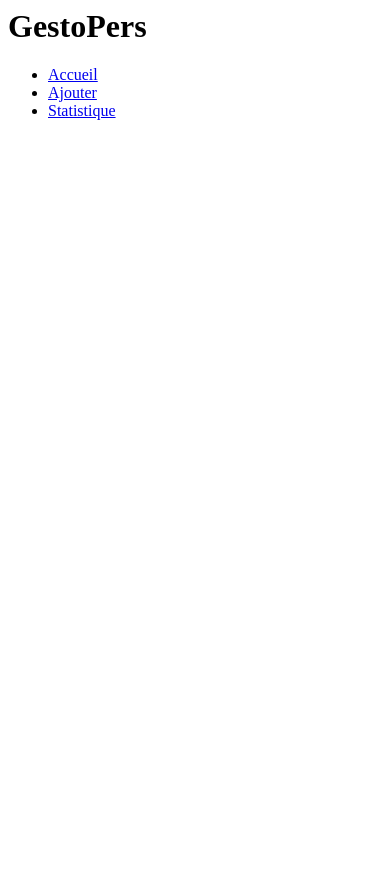
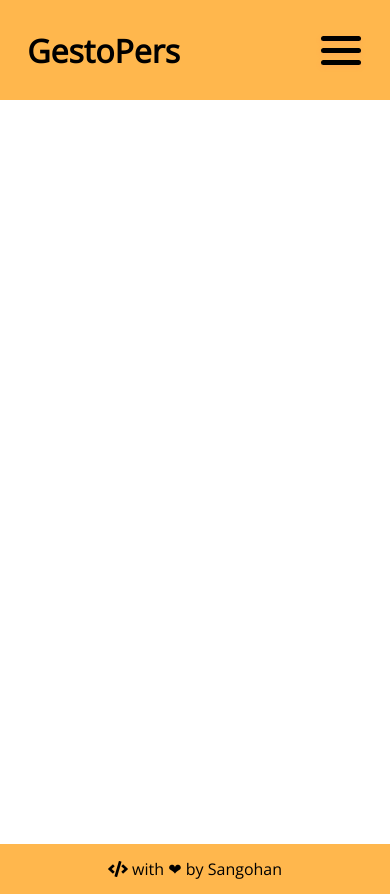
Before and after one commit to iamSangohan/GestoPers, a Django app: template templates/base.html in a window 390 px wide. Before the commit the page ends 120 px from the top, so only its background shows below. Run offline with Django 4.2, Linux system fonts and the light colour scheme; the template is opened without the code that fills it, so the values that code supplies are empty.

Commit message:
Realisation de la vue de base html+css+js

```diff
--- a/gestopers/settings.py
+++ b/gestopers/settings.py
@@ -117,6 +117,10 @@ USE_TZ = True
 
 STATIC_URL = 'static/'
 
+STATICFILES_DIRS = [
+    BASE_DIR / "static",
+]
+
 # Default primary key field type
 # https://docs.djangoproject.com/en/4.0/ref/settings/#default-auto-field
 
--- a/static/app.css
+++ b/static/app.css
@@ -0,0 +1,176 @@
+@import url('https://fonts.googleapis.com/css2?family=Open+Sans&display=swap');
+
+*{
+    margin: 0;
+    padding: 0;
+    box-sizing: border-box;
+    font-family: 'Open Sans', sans-serif;
+}
+
+main{
+    display: flex;
+    justify-content: center;
+    align-items: center;
+    min-height: 100vh;
+}
+
+ul{
+    list-style: none;
+}
+
+header{
+    background: #ffb74d;
+    width: 100%;
+    height: 100px;
+    position: fixed;
+    top: 0;
+    left: 0;
+    justify-content: space-between;
+    align-items: center;
+    display: flex;
+}
+
+#titre{
+    margin: 7%;
+    float: left;
+    font-weight: 600;
+}
+
+li, a{
+    font-weight: 600;
+    font-size: 18;
+    color: black;
+    text-decoration: none;
+}
+
+li{
+    display: inline-block;
+    font-size: 18px;
+    padding: 10px;
+    margin: 0 20px;
+}
+
+li a {
+    transition: all 0.3s ease 0s;
+}
+
+li a:hover{
+    color: whitesmoke;
+}
+
+nav{
+    float: right;
+    margin-right: 5%;
+    display: flex;
+}
+
+
+/* Menu Burger */
+.menuBurger{
+    position: relative;
+    display: flex;
+    justify-content: center;
+    align-items: center;
+    width: 60px;
+    height: 60px;
+    cursor: pointer;
+    transition: all .5s ease-in-out;
+    /* border: 3px solid #fff; */
+    display: none;
+}
+
+.btnBurger{
+    width: 40px;
+    height: 5px;
+    background: black;
+    border-radius: 5px;
+    box-shadow: 0 2px 5px rgba(255, 143, 102, 0.267);
+    transition: all .5s ease-in-out;
+}
+
+.btnBurger::before, .btnBurger::after{
+    content: '';
+    position: absolute;
+    width: 40px;
+    height: 5px;
+    background: black;
+    border-radius: 5px;
+    box-shadow: 0 2px 5px rgba(255, 143, 102, 0.267);
+    transition: all .5s ease-in-out;
+}
+.btnBurger::before{
+    transform: translateY(-12px);
+}
+
+.btnBurger::after{
+    transform: translateY(12px);
+}
+
+.menuBurger.open .btnBurger {
+    transform: translateX(-50px);
+    background: transparent;
+    box-shadow: none;
+}
+.menuBurger.open .btnBurger::before {
+    transform: rotate(45deg) translate(35px, -35px);
+}
+.menuBurger.open .btnBurger::after {
+    transform: rotate(-45deg) translate(35px, 35px);
+}
+
+/* Fin */
+
+
+@media only screen and (max-width : 680px) {
+
+    header{
+        position: fixed;
+    }
+
+    .menuBurger{
+        display: flex;
+    }
+
+    nav ul{
+        position: fixed;
+        top: 80px;
+        left: -100%;
+        background: #ffb74d;
+        height: 100vh;
+        width: 100%;
+        display: block;
+        text-align: center;
+        transition: all .3s ease-in-out;
+    }
+
+    nav li {
+        text-align: center;
+        width: 100%;
+        padding: 15px 0;
+        margin: 40px 0;
+    }
+
+    nav ul li a {
+        font-size: 20px;
+    }
+
+    nav ul li a:active {
+        color: whitesmoke;
+    }
+}
+
+.material-icons{
+    color: black;
+}
+
+footer{
+    background: #ffb74d;
+    width: 100%;
+    position: relative;
+    bottom: 0;
+    left: 0;
+    height: 50px;
+    display: flex;
+    justify-content: center;
+    align-items: center;
+}
--- /dev/null
+++ b/static/main.js
@@ -0,0 +1,16 @@
+const menuBtn = document.querySelector('.menuBurger');
+let menuOpen = false;
+
+menuBtn.addEventListener('click', () => {
+  if(!menuOpen) {
+    menuBtn.classList.add('open');
+    menuOpen = true;
+    var overlay = document.getElementById('nav')
+    overlay.style.left = "0%"
+  } else {
+    menuBtn.classList.remove('open');
+    menuOpen = false;
+    var overlay = document.getElementById('nav')
+    overlay.style.left = '-100%'
+  }
+});
--- a/templates/base.html
+++ b/templates/base.html
@@ -1,24 +1,47 @@
+
+
 <html lang="fr">
 <head>
     <meta charset="UTF-8">
     <meta http-equiv="X-UA-Compatible" content="IE=edge">
     <meta name="viewport" content="width=device-width, initial-scale=1.0">
     <title>GestoPers</title>
+    <link rel="stylesheet"  href="app.css">
+    <script src="https://use.fontawesome.com/releases/v5.15.3/js/all.js" crossorigin="anonymous"></script>
+    <link href="https://fonts.googleapis.com/icon?family=Material+Icons" rel="stylesheet">
 </head>
 <body>
     <header id="entete">
-        <h1>GestoPers</h1>
-        <nav class="navigation">
-            <ul>
+        <h1 id="titre">GestoPers</h1>
+
+        <nav>
+            <ul id="nav">
                 <li> <a href="#">Accueil</a> </li>
                 <li> <a href="#">Ajouter</a> </li>
                 <li> <a href="#">Statistique</a> </li>
             </ul>
+
+            <div class="menuBurger">
+                <div class="btnBurger"></div>
+            </div>
         </nav>
     </header>
 
+    <main>
+        <!-- <span class="material-icons" id="buttonRecherche">search</span> -->
+
+        <div class="menu-btn">
+            <div class="menu-btn__burger"></div>
+        </div>
+
+    </main>
+
     <footer id="pied">
+        <p>
+            <i class="fas fa-code"></i> with ❤ by Sangohan
+        </p>
+    </footer>
 
-    </footer>
+    <script src="main.js"></script>
 </body>
 </html>
```
Also changed, not shown: db.sqlite3 (added).
